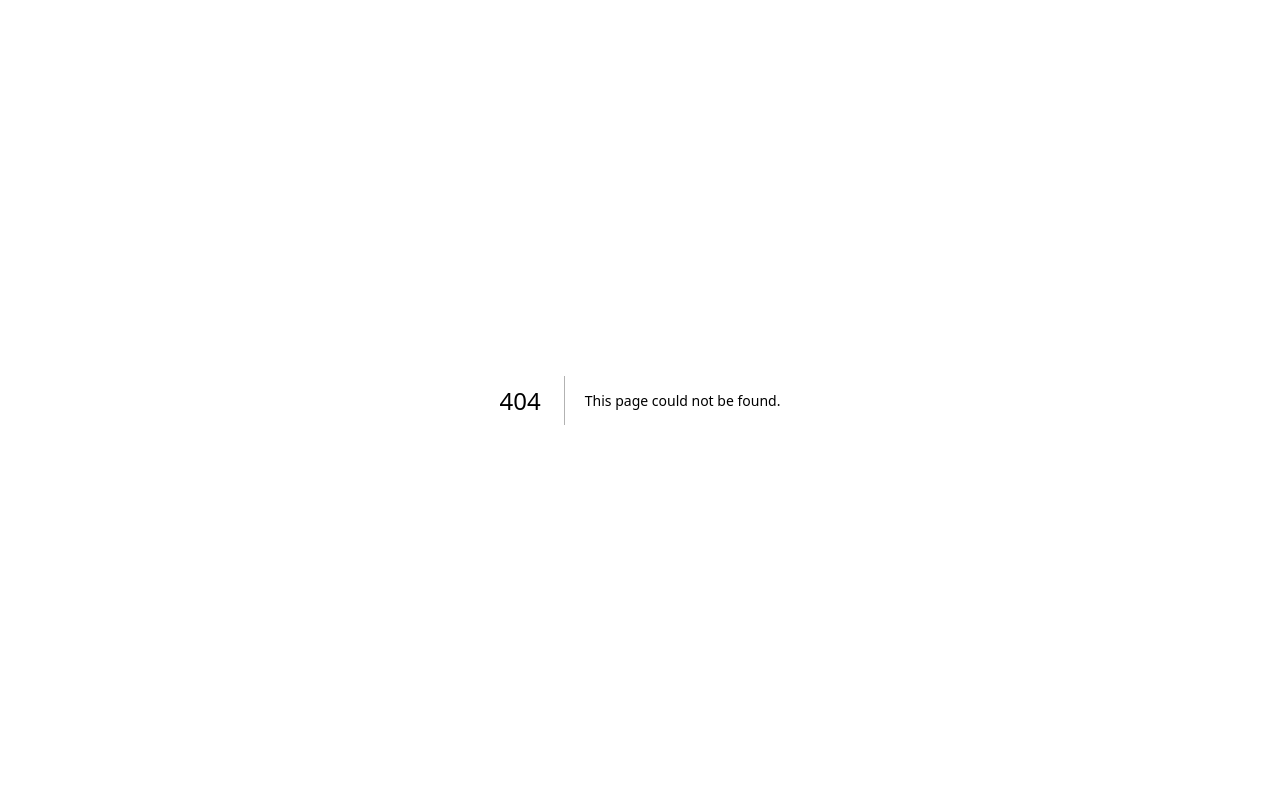
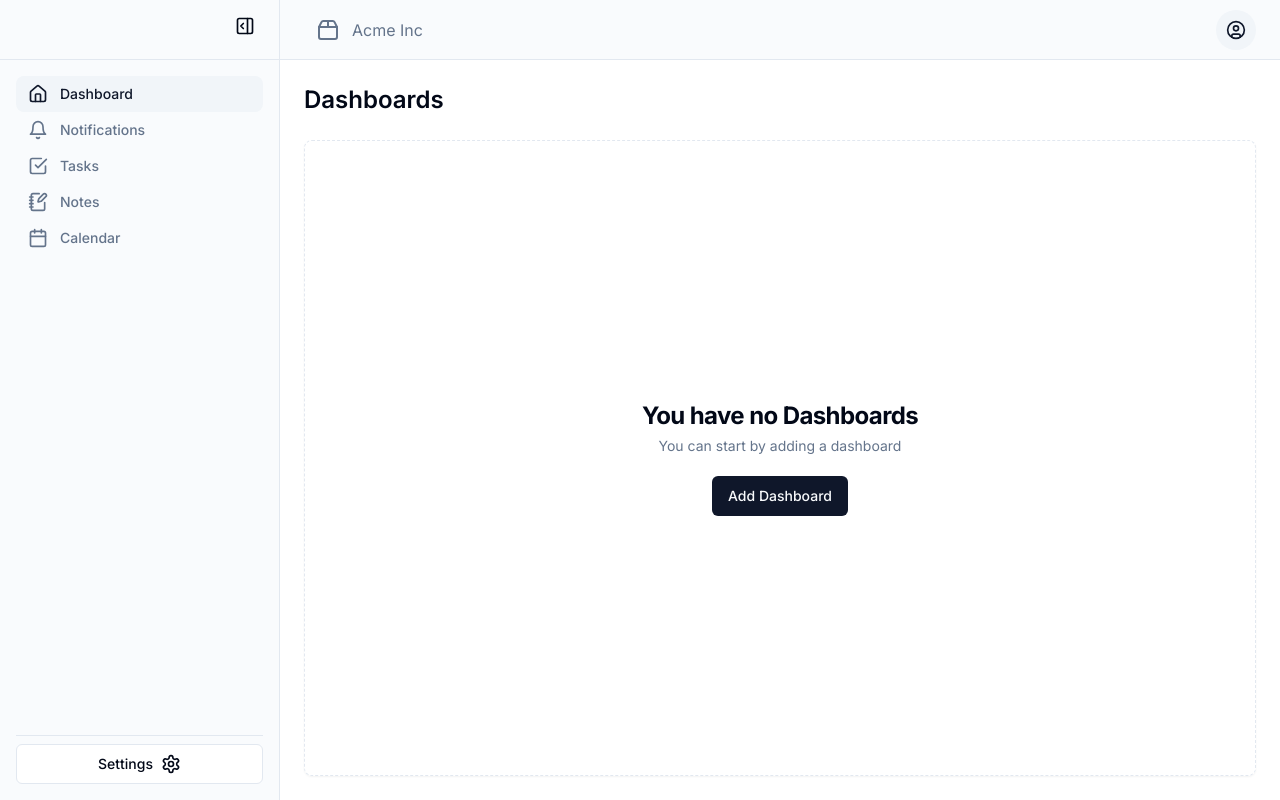
Before and after one commit to unpervertedkid/task-view, a Next.js app: page /dashboard in a window 1280 px wide. Before the commit this address had no page. Built offline with nearby package versions, Linux system fonts and the light colour scheme.

Commit message:
refactor: Use nextjs recommended layout and navigation

```diff
--- /dev/null
+++ b/app/dashboard/calendar/page.tsx
@@ -0,0 +1,5 @@
+import TabContent from "@/components/tabs/tab-content"
+
+export default function Page() {
+    return <TabContent name="Calendars" />
+}
--- /dev/null
+++ b/app/dashboard/layout.tsx
@@ -0,0 +1,9 @@
+import { Shell } from "@/components/shell";
+
+export default function Layout( { children }: { children: React.ReactNode }) {
+    return (
+        <Shell>
+            {children}
+        </Shell>
+    )
+}
--- /dev/null
+++ b/app/dashboard/notes/page.tsx
@@ -0,0 +1,5 @@
+import TabContent from "@/components/tabs/tab-content"
+
+export default function Page() {
+    return <TabContent name="Notes" />
+}
--- /dev/null
+++ b/app/dashboard/notifications/page.tsx
@@ -0,0 +1,5 @@
+import TabContent from "@/components/tabs/tab-content"
+
+export default function Page() {
+    return <TabContent name="Notifications" />
+}
--- /dev/null
+++ b/app/dashboard/page.tsx
@@ -0,0 +1,9 @@
+import { Shell } from "@/components/shell";
+import Dashboard from "@/components/tabs/dashboard";
+
+export default function Page() {
+
+    return (
+      <Dashboard />
+    )
+}
--- /dev/null
+++ b/app/dashboard/tasks/page.tsx
@@ -0,0 +1,5 @@
+import TabContent from "@/components/tabs/tab-content"
+
+export default function Page() {
+    return <TabContent name="Tasks" />
+}
--- a/app/page.tsx
+++ b/app/page.tsx
@@ -1,32 +1,15 @@
 "use client"
 import { Shell } from "@/components/shell";
-import Tasks from "@/components/tabs/tasks";
 import  Dashboard from "@/components/tabs/dashboard";
-import Notifications from "@/components/tabs/notifications";
-import Notes from "@/components/tabs/notes";
-import Calendar from "@/components/tabs/calendar";
-import { useState } from "react";
 
 export type Tabs = "Dashboard" | "Notifications" | "Tasks" | "Notes" | "Calendar";
 
 export default function Home() {
-  type Tabs = "Dashboard" | "Notifications" | "Tasks" | "Notes" | "Calendar";
-  const [activeTab, setActiveTab] = useState<Tabs>("Dashboard");
-
-  const tabs: Record<Tabs, JSX.Element> = {
-    Dashboard: <Dashboard />,
-    Notifications: <Notifications />,
-    Tasks: <Tasks />,
-    Notes: <Notes />,
-    Calendar: <Calendar />,
-  };
-
-  let activeTabContent = tabs[activeTab];
 
   return (
   <main>
-    <Shell activeTab={activeTab} setActiveTabOnClick={setActiveTab}>
-      {activeTabContent}
+    <Shell>
+      <Dashboard />
     </Shell>
   </main>
 );
--- a/components/icon-link.tsx
+++ b/components/icon-link.tsx
@@ -1,50 +1,76 @@
+'use client';
+import clsx from "clsx";
 import { Tooltip, TooltipProvider, TooltipTrigger, TooltipContent } from "@/components/ui/tooltip"
+import Link from "next/link";
+import { usePathname } from "next/navigation";
 
 interface IconLinkProps {
     icon: React.ReactNode;
-    tooltipContent: string;
+    name: string;
+    href: string;
     expanded: boolean;
-    isSelected?: boolean;
-    onClick?: () => void;
 }
 
-const IconLink: React.FC<IconLinkProps> = ({ icon, tooltipContent, expanded, isSelected=false, onClick }) => {
+const IconLink: React.FC<IconLinkProps> = ({ icon, name, href, expanded }) => {
+    const pathname = usePathname();
+
+    const linkClasses = clsx(
+        'flex items-center gap-3 rounded-lg px-3 py-2 transition-all hover:text-primary',
+        {
+            'text-primary bg-muted': pathname === href && name != "Acme Inc",
+            'text-muted-foreground': pathname !== href || name === "Acme Inc"
+        }
+    );
+
     return (
+        <Link
+        key={name}
+        href={href}
+        >
         <TooltipProvider>
         <Tooltip>
             <TooltipTrigger asChild>
-                <div
-                className={`flex items-center gap-3 rounded-lg px-3 py-2 ${isSelected ? "text-primary bg-muted" : "text-muted-foreground"} transition-all hover:text-primary`}
-                onClick={onClick}
+                <div className={linkClasses}
                 >
                     {icon}
                     {expanded && (
-                        <span>{tooltipContent}</span>
+                        <span>{name}</span>
                     )}
                 </div>
             </TooltipTrigger>
-            {!expanded && <TooltipContent side="right">{tooltipContent}</TooltipContent>}
+            {!expanded && <TooltipContent side="right">{name}</TooltipContent>}
         </Tooltip>
         </TooltipProvider>
+        </Link>
     )
 }
 
 interface MobileIconLinkProps {
     name: string;
     icon: React.ReactNode;
-    isSelected?: boolean;
-    onClick?: () => void;
+    href: string;
 }
 
-const MobileIconLink: React.FC<MobileIconLinkProps> = ({ name, icon, isSelected=false, onClick}) => {
+const MobileIconLink: React.FC<MobileIconLinkProps> = ({ name, icon, href }) => {
+    const pathname = usePathname();
+
+    const linkClasses = clsx(
+        'mx-[-0.65rem] flex items-center gap-4 rounded-xl px-3 py-2 hover:text-foreground',
+        {
+            'text-foreground': pathname === href || name === "Acme Inc",
+            'text-muted-foreground': pathname !== href && name !== "Acme Inc"
+        }
+    );
+
     return (
-            <div
-                onClick={onClick}
-                className={`mx-[-0.65rem] flex items-center gap-4 rounded-xl px-3 py-2 ${isSelected ? "text-muted-foreground" : "text-foreground"} hover:text-foreground`}
+            <Link
+            key={name}
+            href={href}
+            className={linkClasses}
             >
                 {icon}
                 {name}
-            </div>
+            </Link>
 
     )
 }
--- a/components/shell.tsx
+++ b/components/shell.tsx
@@ -14,7 +14,6 @@ import {
 } from "lucide-react"
 import { useState } from "react"
 
-import { Tabs } from "@/app/page"
 import { IconLink, MobileIconLink } from "@/components/icon-link"
 import { Button } from "@/components/ui/button"
 import {
@@ -28,15 +27,8 @@ import {
 import { Separator } from "@/components/ui/separator"
 import { Sheet, SheetContent, SheetTrigger } from "@/components/ui/sheet"
 import { Tooltip, TooltipContent, TooltipProvider, TooltipTrigger } from "@/components/ui/tooltip"
-import { toast } from "sonner"
 
-interface ShellProps {
-    children: React.ReactNode;
-    activeTab: Tabs;
-    setActiveTabOnClick: (tab: Tabs) => void;
-}
-
-export function Shell({ children, activeTab, setActiveTabOnClick }: ShellProps) {
+export function Shell({ children }: { children: React.ReactNode }) {
     const [isSidePanelOpen, setIsSidePanelOpen] = useState(true);
 
     return (
@@ -67,58 +59,33 @@ export function Shell({ children, activeTab, setActiveTabOnClick }: ShellProps)
                         <nav className="grid items-start px-2 text-sm font-medium lg:px-4">
                             <IconLink
                                 icon={<Home className="h-5 w-5" />}
-                                tooltipContent="Dashboard"
+                                name="Dashboard"
+                                href="/dashboard"
                                 expanded={isSidePanelOpen}
-                                isSelected={activeTab === "Dashboard"}
-                                onClick={() => {
-                                    toast("Active tab changed to Dashboard");
-                                    setActiveTabOnClick("Dashboard");
-                                }
-                                }
                             />
                             <IconLink
                                 icon={<Bell className="h-5 w-5" />}
-                                tooltipContent="Notifications"
+                                name="Notifications"
+                                href="/dashboard/notifications"
                                 expanded={isSidePanelOpen}
-                                isSelected={activeTab === "Notifications"}
-                                onClick={() => {
-                                    toast("Active tab changed to Notifications");
-                                    setActiveTabOnClick("Notifications");
-                                }
-                                }
                             />
                             <IconLink
                                 icon={<SquareCheckBig className="h-5 w-5" />}
-                                tooltipContent="Tasks"
+                                name="Tasks"
+                                href="/dashboard/tasks"
                                 expanded={isSidePanelOpen}
-                                isSelected={activeTab === "Tasks"}
-                                onClick={() => {
-                                    toast("Active tab changed to Tasks");
-                                    setActiveTabOnClick("Tasks");
-                                }
-                                }
                             />
                             <IconLink
                                 icon={<NotebookPen className="h-5 w-5" />}
-                                tooltipContent="Notes"
+                                name="Notes"
+                                href="/dashboard/notes"
                                 expanded={isSidePanelOpen}
-                                isSelected={activeTab === "Notes"}
-                                onClick={() => {
-                                    toast("Active tab changed to Notes");
-                                    setActiveTabOnClick("Notes");
-                                }
-                                }
                             />
                             <IconLink
                                 icon={<Calendar className="h-5 w-5" />}
-                                tooltipContent="Calendar"
+                                name="Calendar"
+                                href="/dashboard/calendar"
                                 expanded={isSidePanelOpen}
-                                isSelected={activeTab === "Calendar"}
-                                onClick={() => {
-                                    toast("Active tab changed to Calendar");
-                                    setActiveTabOnClick("Calendar");
-                                }
-                                }
                             />
                         </nav>
                     </div>
@@ -159,52 +126,37 @@ export function Shell({ children, activeTab, setActiveTabOnClick }: ShellProps)
                                 <MobileIconLink
                                 name="Acme Inc"
                                 icon={<Package2 className="h-6 w-6" />}
-                                isSelected={false}
+                                href="/dashboard"
                                 />
 
                                 <MobileIconLink
                                 name="Dashboard"
                                 icon={<Home className="h-5 w-5" />}
-                                isSelected={activeTab === "Dashboard"}
-                                onClick={() => {
-                                    setActiveTabOnClick("Dashboard");
-                                }}
+                                href="/dashboard"
                                 />
 
                                 <MobileIconLink
                                 name="Notifications"
                                 icon={<Bell className="h-5 w-5" />}
-                                isSelected={activeTab === "Notifications"}
-                                onClick={() => {
-                                    setActiveTabOnClick("Notifications");
-                                }}
+                                href="/dashboard/notifications"
                                 />
 
                                 <MobileIconLink
                                 name="Tasks"
                                 icon={<SquareCheckBig className="h-5 w-5" />}
-                                isSelected={activeTab === "Tasks"}
-                                onClick={() => {
-                                    setActiveTabOnClick("Tasks");
-                                }}
+                                href="/dashboard/tasks"
                                 />
 
                                 <MobileIconLink
                                 name="Notes"
                                 icon={<NotebookPen className="h-5 w-5" />}
-                                isSelected={activeTab === "Notes"}
-                                onClick={() => {
-                                    setActiveTabOnClick("Notes");
-                                }}
+                                href="/dashboard/notes"
                                 />
 
                                 <MobileIconLink
                                 name="Calendar"
                                 icon={<Calendar className="h-5 w-5" />}
-                                isSelected={activeTab === "Calendar"}
-                                onClick={() => {
-                                    setActiveTabOnClick("Calendar");
-                                }}
+                                href="/dashboard/calendar"
                                 />
                             </nav>
                             <div className="mt-auto p-4">
@@ -219,7 +171,8 @@ export function Shell({ children, activeTab, setActiveTabOnClick }: ShellProps)
                     <div className="w-full flex-1">
                         <IconLink
                             icon={<Package2 className="h-6 w-6" />}
-                            tooltipContent="Acme Inc"
+                            name="Acme Inc"
+                            href="/dashboard"
                             expanded={true}
                         />
                     </div>
```
